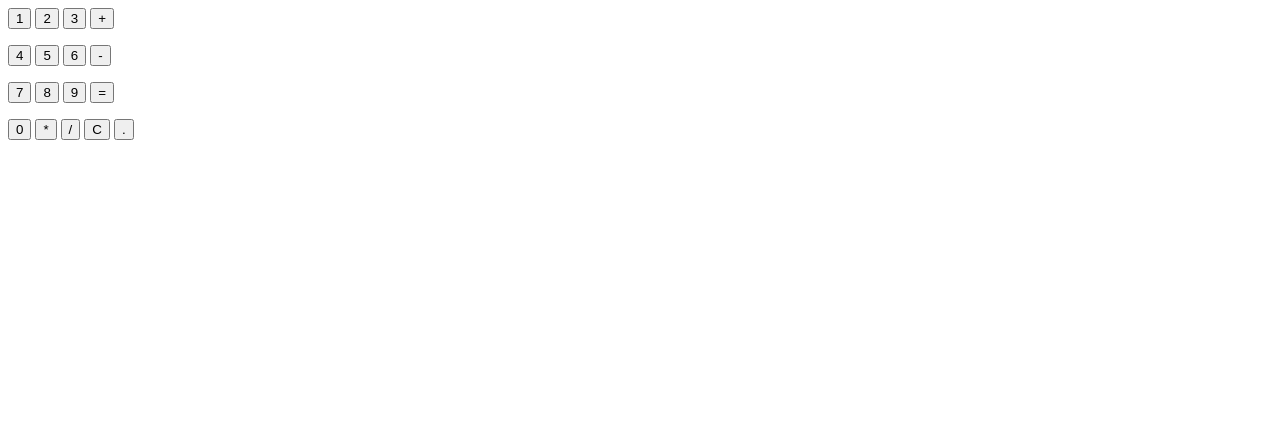
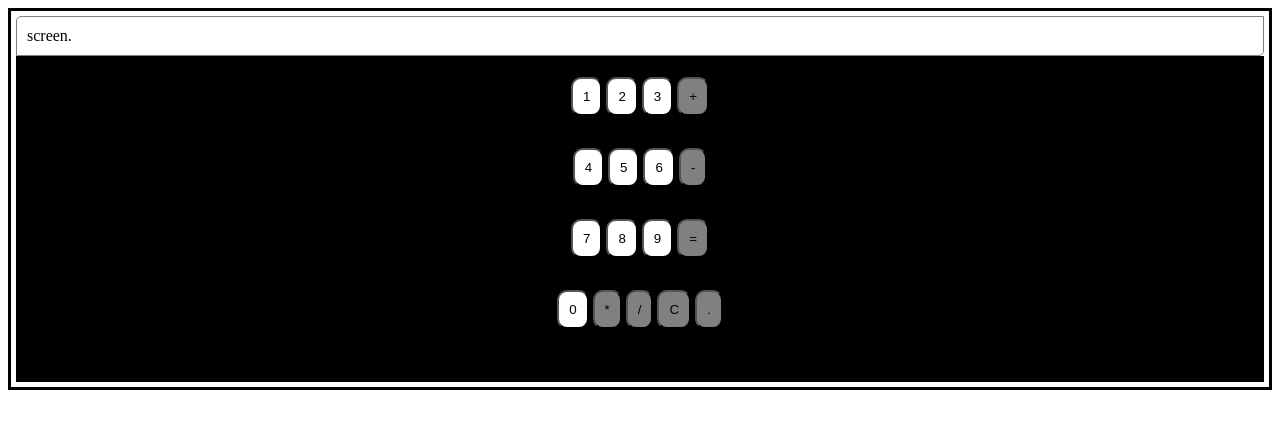
Before and after one commit to DevSankale/Calculator-Project, a plain HTML site: page calculator.html in a window 1280 px wide. Drawn offline with Linux system fonts and the light colour scheme.

Commit message:
CSS update on calculator.

```diff
--- a/calculator.html
+++ b/calculator.html
@@ -4,8 +4,12 @@
   <meta charset="UTF-8">
   <meta name="viewport" content="width=device-width, initial-scale=1.0">
   <title>Calculator.</title>
+  <link rel="stylesheet" href="styles.css">
 </head>
 <body>
+<div class="display">screen.</div>
+<div class="container">
+  <p>
       <button onclick="Calculation+='1';
       console.log(`${Calculation}`)
       ">1</button>
@@ -16,8 +20,9 @@
       <button   onclick="Calculation= Calculation+'3';
       console.log(`${Calculation}`);
     ">3</button>
-  <button onclick="Calculation= Calculation + ' + ';
+      <button class="operator" onclick="Calculation= Calculation + ' + ';
       console.log(`${Calculation}`)">+</button>
+  </p>
   <p>
     <button onclick="Calculation= Calculation+'4';
     console.log(`${Calculation}`)";>4</button>
@@ -25,7 +30,10 @@
     console.log(`${Calculation}`)";>5</button>
     <button onclick="Calculation= Calculation+'6';
     console.log(`${Calculation}`);">6</button>
-    <button>-</button>
+    <button class="operator" onclick="Calculation=Calculation + ' - ';
+    console.log(`${Calculation}`);
+
+    ">-</button>
     </p>
     <p>
     <button onclick="Calculation= Calculation+'7';
@@ -33,20 +41,20 @@
     console.log(`${Calculation}`);">8</button>
     <button onclick="Calculation= Calculation+'9';
     console.log(`${Calculation}`);">9</button>
-    <button onclick="Calculation= eval(Calculation);
+    <button class="operator" onclick="Calculation= eval(Calculation);
     console.log(`${Calculation}`);">=</button>
     </p>
     <p>
       <button onclick="Calculation= Calculation+'0';
       console.log(`${Calculation}`);">0</button>
-      <button onclick="
+      <button class="operator" onclick="
       Calculation=Calculation + ' * ';
       console.log(`${Calculation}`);">*</button>
-      <button onclick="Calculation=Calculation + ' / ';
+      <button class="operator" onclick="Calculation=Calculation + ' / ';
       console.log(`${Calculation}`);">/</button>
-      <button onclick="Calculation='';
+      <button class="operator" onclick="Calculation='';
       console.log(`${Calculation}`);">C</button>
-      <button onclick="Calculation=Calculation+'.';
+      <button class="operator" onclick="Calculation=Calculation+'.';
       console.log(`${Calculation}`)">.</button>
     </p>
     <p>
@@ -56,5 +64,6 @@
 
     let Calculation = '';
   </script>
+</div>
 </body>
 </html>
--- /dev/null
+++ b/styles.css
@@ -0,0 +1,41 @@
+body{
+    display:flex;
+    flex-direction: column;
+    flex:1;
+    padding:5px;
+    border: 3px solid black;
+    background-color: white;
+}
+.container{
+    display:flex;
+    flex-direction: column;
+    align-items: center;
+    justify-content: center;
+    background-color: black;
+    padding:5px;
+
+
+}
+.display{
+    border:1px solid gray;
+    border-radius:5px 0;
+    padding:10px;
+    background-color: white;
+}
+
+button{
+    border-radius:10px;
+    cursor: pointer;
+    padding: 10px;
+    background-color: white;
+}
+button:hover{
+    border-radius:10px;
+    padding: 10px;
+    background-color: black;
+    color:white;
+    border: 1 solid white;
+}
+.operator{
+    background-color: gray;
+}
```
Lines whose indentation alone changed are shown as unchanged.
